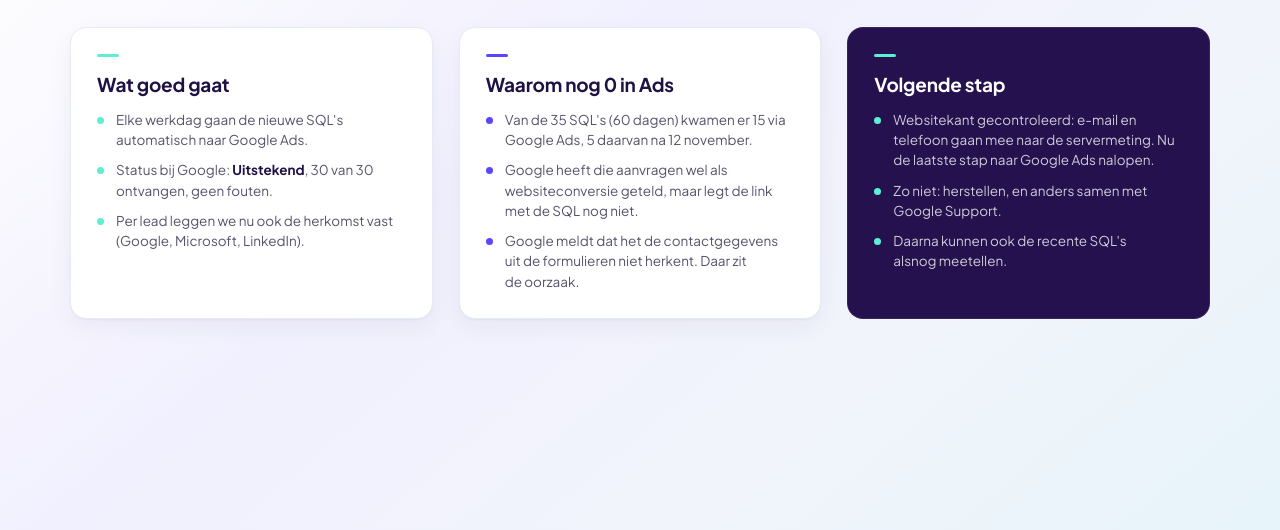
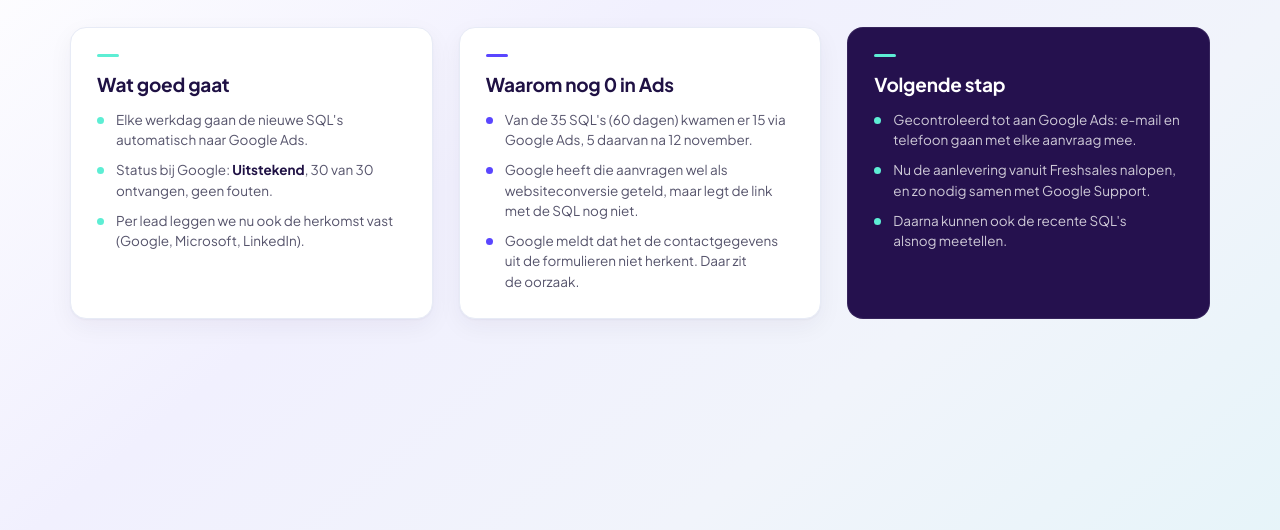
Before and after one commit to maxvangurp/kolibrie-weekly-24nov-26, a plain HTML site: page index.html in a window 1280 px wide. Shown: the part 1618-2148 px from the top of the page. Drawn offline with nearby package versions, Linux system fonts and the light colour scheme.

Commit message:
Dia 3: meting tot aan Google Ads bevestigd

```diff
--- a/index.html
+++ b/index.html
@@ -70,8 +70,8 @@
 <div class="card" style="background:var(--ink-800);border:1px solid rgba(255,255,255,.08)">
 <div class="rule" style="background:var(--mint-400)"></div><div class="ct" style="color:#fff">Volgende stap</div>
 <div style="display:grid;gap:10px;margin-top:14px;color:rgba(255,255,255,.78)">
-<div class="li"><span class="dot" style="background:var(--mint-400)"></span><span>Websitekant gecontroleerd: e-mail en telefoon gaan mee naar de servermeting. Nu de laatste stap naar Google Ads nalopen.</span></div>
-<div class="li"><span class="dot" style="background:var(--mint-400)"></span><span>Zo niet: herstellen, en anders samen met Google Support.</span></div>
+<div class="li"><span class="dot" style="background:var(--mint-400)"></span><span>Gecontroleerd tot aan Google Ads: e-mail en telefoon gaan met elke aanvraag mee.</span></div>
+<div class="li"><span class="dot" style="background:var(--mint-400)"></span><span>Nu de aanlevering vanuit Freshsales nalopen, en zo nodig samen met Google Support.</span></div>
 <div class="li"><span class="dot" style="background:var(--mint-400)"></span><span>Daarna kunnen ook de recente SQL's alsnog meetellen.</span></div>
 </div></div>
 </div></div>
```
